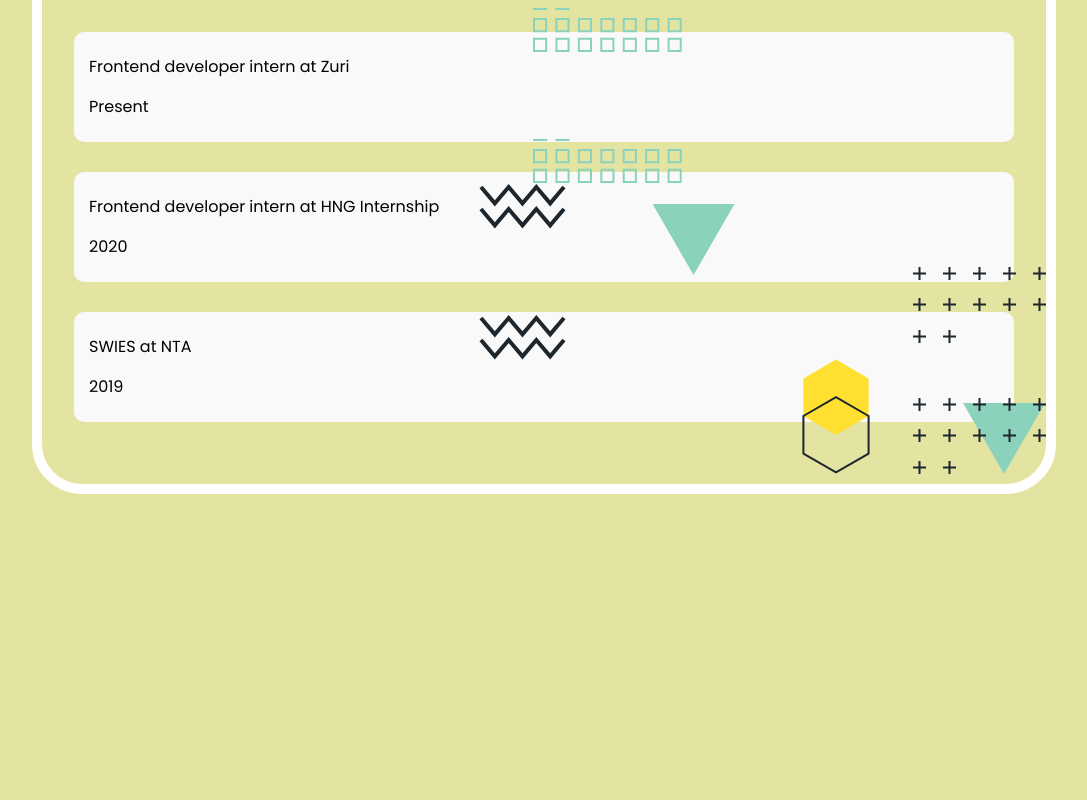
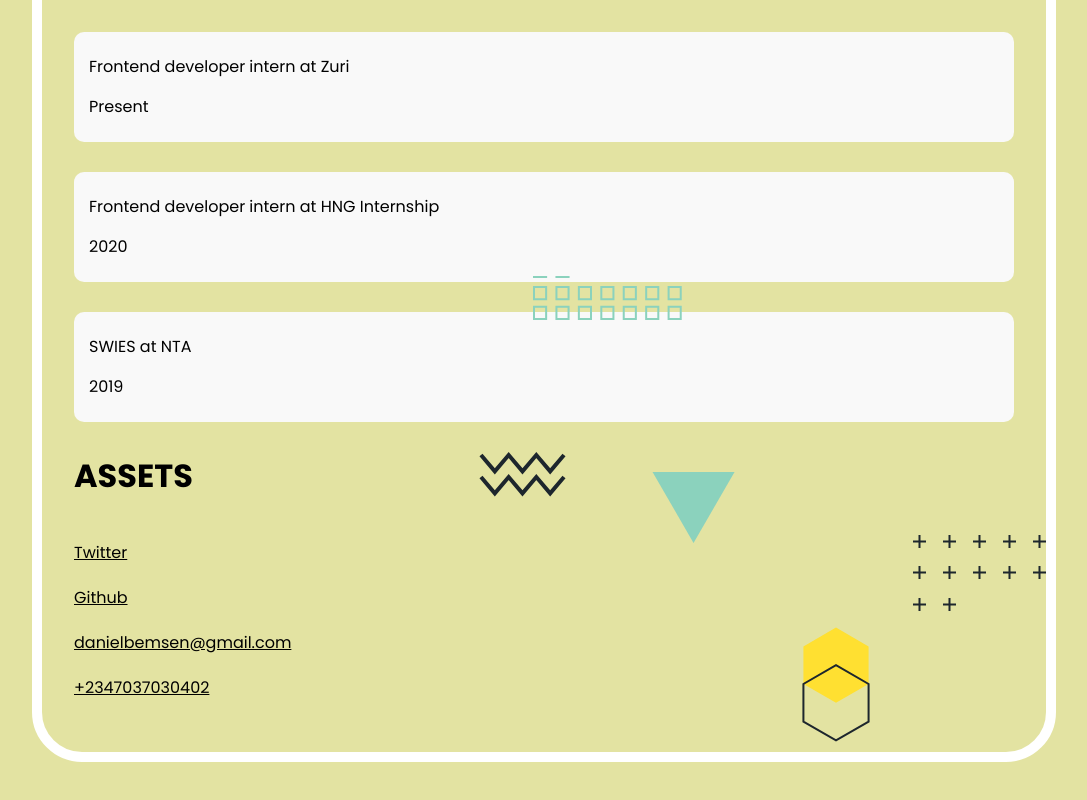
Before and after one commit to AugustBemsen/hng8-stage-2-task, a React (Create React App) app: page / in a window 1280 px wide. Shown: the part 838-1638 px from the top of the page, without its empty margins (96-1183 px from the left). Before the commit the page ends 1380 px from the top, so only its background shows below. Built offline with nearby package versions, Linux system fonts and the light colour scheme.

Commit message:
complete destop view of portfolio

```diff
--- a/src/assets/GlobalStyles.js
+++ b/src/assets/GlobalStyles.js
@@ -19,6 +19,21 @@
         margin-top: 50px;
     }
 
+    .bg1 {
+        position: absolute;
+        top: 0;
+        left: 0;
+        z-index: 1;
+        pointer-events: none;
+    }
+
+    .bg2 {
+        position: absolute;
+        bottom: 10px;
+        right: 0;
+        z-index: 1;
+        pointer-events: none;
+  }
 `;
 
 export default GlobalStyle;
--- a/src/components/Assets/Assets.js
+++ b/src/components/Assets/Assets.js
@@ -5,7 +5,6 @@
   return (
     <>
       <AssetsStyles>
-        <div class="assets">
         <h1>ASSETS</h1>
 
         <div class="links">
@@ -22,11 +21,22 @@
             +2347037030402
           </a>
         </div>
-        </div>
       </AssetsStyles>
     </>
   );
 };
 
 export default Assets;
-const AssetsStyles = styled.div``;
+const AssetsStyles = styled.div`
+  position: relative;
+
+  .links {
+    margin-top: 40px;
+
+    .link {
+      display: block;
+      color: black;
+      margin-bottom: 20px;
+    }
+  }
+`;
--- a/src/components/Body/Body.js
+++ b/src/components/Body/Body.js
@@ -1,29 +1,20 @@
 import React from "react";
 import styled from "styled-components";
-import images from "../../assets/images";
+import Assets from "../Assets/Assets";
 import Skills from "../Skills/Skills";
 import Top from "../Top/Top";
+import TopBg from "../TopBg/TopBg";
 import WorkHistory from "../WorkHistory/WorkHistory";
 
 const Body = () => {
-  const { bg1, bg2, bg3, bg4 } = images;
   return (
     <>
       <BodyStyles>
-        {/* eslint-disable-next-line */}
-        <img id="bg1" src={bg1} />
-
-        {/* eslint-disable-next-line */}
-        <img id="bg2" src={bg2} />
+        <TopBg />
         <Top />
         <Skills />
         <WorkHistory />
-
-        {/* eslint-disable-next-line */}
-        <img id="bg2" src={bg3} />
-
-        {/* eslint-disable-next-line */}
-        <img id="bg2" src={bg4} />
+        <Assets />
       </BodyStyles>
     </>
   );
@@ -38,20 +29,4 @@
   border-radius: 50px;
   border: 10px solid #ffffff;
   position: relative;
-
-  #bg1 {
-    position: absolute;
-    top: 0;
-    left: 0;
-    z-index: 1;
-    pointer-events: none;
-  }
-
-  #bg2 {
-    position: absolute;
-    bottom: 10px;
-    right: 0;
-    z-index: 1;
-    pointer-events: none;
-  }
 `;
--- /dev/null
+++ b/src/components/TopBg/TopBg.js
@@ -0,0 +1,24 @@
+import React from "react";
+import styled from "styled-components";
+import images from "../../assets/images";
+
+const TopBg = () => {
+  const { bg1, bg2 } = images;
+
+  return (
+    <>
+      <TopBgStyles>
+        {/* eslint-disable-next-line */}
+        <img className="bg1" src={bg1} />
+
+        {/* eslint-disable-next-line */}
+        <img className="bg2" src={bg2} />
+      </TopBgStyles>
+    </>
+  );
+};
+
+export default TopBg;
+const TopBgStyles = styled.div`
+
+`;
```
Lines whose indentation alone changed are shown as unchanged.
